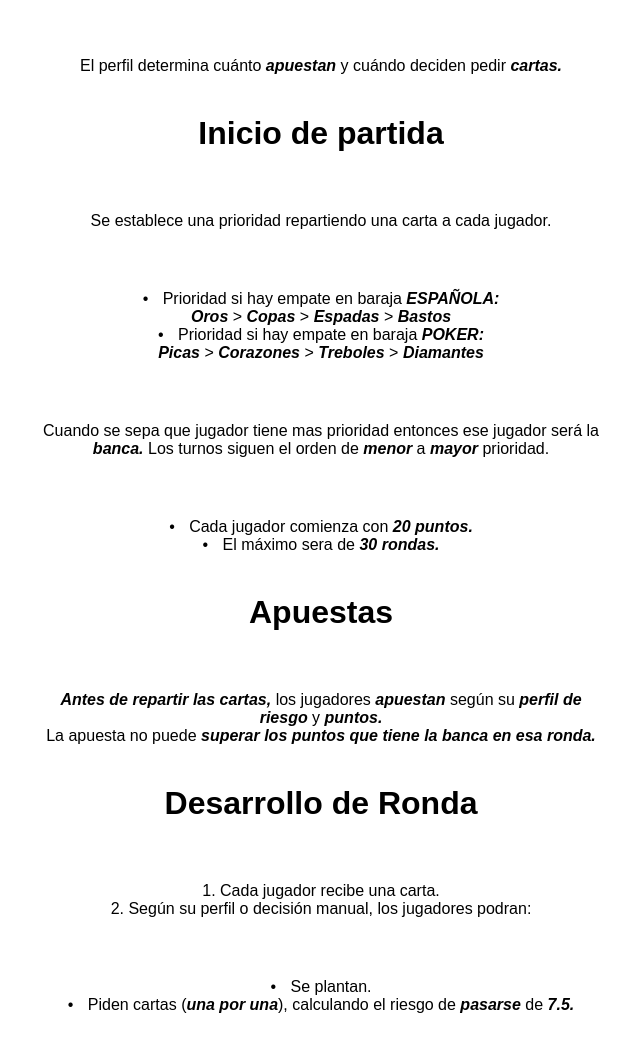
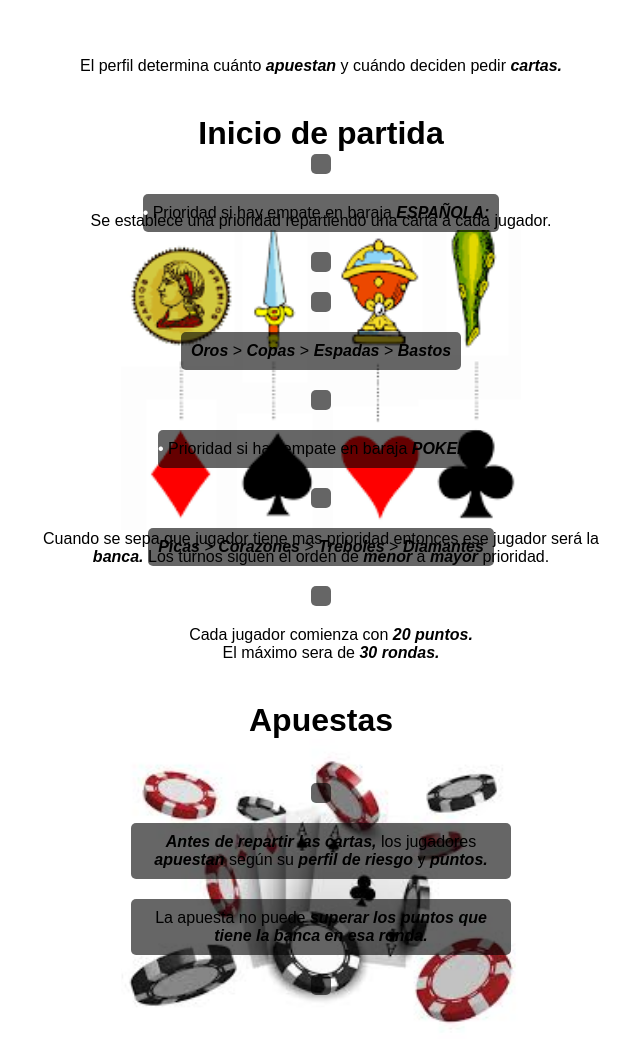
Before and after one commit to ddiegoo2605/Siete_y_medio, a plain HTML site: page Web/index.html in a window 1280 px wide. Shown: the part 1168-2210 px from the top of the page, without its empty margins (319-959 px from the left). Drawn offline with Linux system fonts and the light colour scheme.

Commit message:
Lo del lunes

```diff
--- a/Web/css_index.css
+++ b/Web/css_index.css
@@ -36,6 +36,30 @@
 .portada p {
     position: relative;
     z-index: 2;
+}
+
+.imagen_de_fondo{
+  width: 400px;
+  height: 300px;
+  background-size: cover; /* Hace que la imagen cubra todo el área */
+  background-repeat: no-repeat; /* Evita que la imagen se repita */
+  background-position: center; /* Centra la imagen */
+  display: flex; /* Usa flexbox para centrar el contenido */
+  justify-content: center; /* Centra horizontalmente */
+  align-items: center; /* Centra verticalmente */
+  flex-direction: column;
+  opacity: 5;
+}
+
+.imagen_de_fondo p {
+    display: block;
+    margin: 0; padding: 0;
+    border-radius: 5px;
+    margin: 10px;
+    padding: 10px;
+    background-color: rgba(0, 0, 0, 0.6);
+    opacity: 100;
+    animation-delay: 0.5s;
 }
 
 body {
@@ -104,7 +128,7 @@ section {
     margin: 10px;
     padding: 10px;
     background-color: rgba(0, 0, 0, 0.6);
-    opacity: 0;
+    opacity: 100;
     animation: slideInUp 1s forwards;
     animation-delay: 0.5s;
 }
@@ -124,7 +148,6 @@ section {
 .column_espacio {
   flex: 1;             /* Makes all columns flexible and equal in width */
   padding: 20px;       /* Adds some padding for spacing */
-  background-color: rgb(255, 255, 255); /* A background color to make columns visible */
   margin: 10px;        /* Adds space around each column */
   text-align: justify;
 }
@@ -138,6 +161,8 @@ section {
   max-width: 600px;
   padding: 20px;
   text-align: center;
+  background-color: white;
+  color: black;
 }
 
 .flex-container {
@@ -187,7 +212,7 @@ header {
   left: 0;
   top: 50%;
   transform: translateY(-50%);
-  color: black;
+  color: white;
   font-size: 16px;
 }
 
--- a/Web/index.html
+++ b/Web/index.html
@@ -33,9 +33,7 @@
             <div class="flex-container">
                 <h1>Jugadores y baraja</h1>
             </div>
-
             <div class="column_espacio"></div>
-
             <p class="flex-container">
                 <p>Máximo de jugadores <b><i>6</i></b> y minimo de jugadores <b><i>2</i></b> (pueden ser <b><i>humanos</i></b> o <b><i>máquinas</i></b>). De barajas se pueden jugar de <b><i>POKER</i></b> o <b><i>ESPAÑOLA.</i></b></p>
             </p>
@@ -73,11 +71,10 @@
                <p>Se establece una prioridad repartiendo una carta a cada jugador.</p>
             </p>
 
-            <div class="column_espacio"></div>
-
-            <div class="flex-container">
+            <div class="imagen_de_fondo" style="background-image: url(imagenes/tipos_cartas.png);">
+                <p class="flex-container">
                     <p class="left-dot">Prioridad si hay empate en baraja <b><i>ESPAÑOLA:</i></b></p>
-            </div>
+                </p>
                 <p class="flex-container">
                     <p><b><i>Oros</i></b> > <b><i>Copas</i></b> > <b><i>Espadas</i></b> > <b><i>Bastos</i></b></p>
                  </p>
@@ -87,8 +84,7 @@
                 <p class="flex-container">
                     <p><b><i>Picas</i></b> > <b><i>Corazones</i></b> > <b><i>Treboles</i></b> > <b><i>Diamantes</i></b></p>
                  </p>
-
-            <div class="column_espacio"></div>
+            </div>
 
             <p class="flex-container">
                 <p>Cuando se sepa que jugador tiene mas prioridad entonces ese jugador será la <b><i>banca.</i></b> Los turnos siguen el orden de <b><i>menor</i></b> a <b><i>mayor</i></b> prioridad.</p>
@@ -111,12 +107,12 @@
                 <h1>Apuestas</h1>
             </p>
 
-            <div class="column_espacio"></div>
-
+            <div class="imagen_de_fondo" style="background-image: url(imagenes/apuestas.jpg);">
                 <p class="flex-container">
                     <p><b><i>Antes de repartir las cartas,</i></b> los jugadores <b><i>apuestan</i></b> según su <b><i>perfil de riesgo</i></b> y <b><i>puntos.</i></b></p>
                     <p>La apuesta no puede <b><i>superar los puntos que tiene la banca en esa ronda.</i></b></p>
                 </p>
+            </div>
         </div>
     </div>
 
```
Also changed, not shown: Web/imagenes/apuestas.jpg (added), Web/imagenes/barajas.png (added), Web/imagenes/tipos_cartas.png (added). Lines whose indentation alone changed are shown as unchanged.
